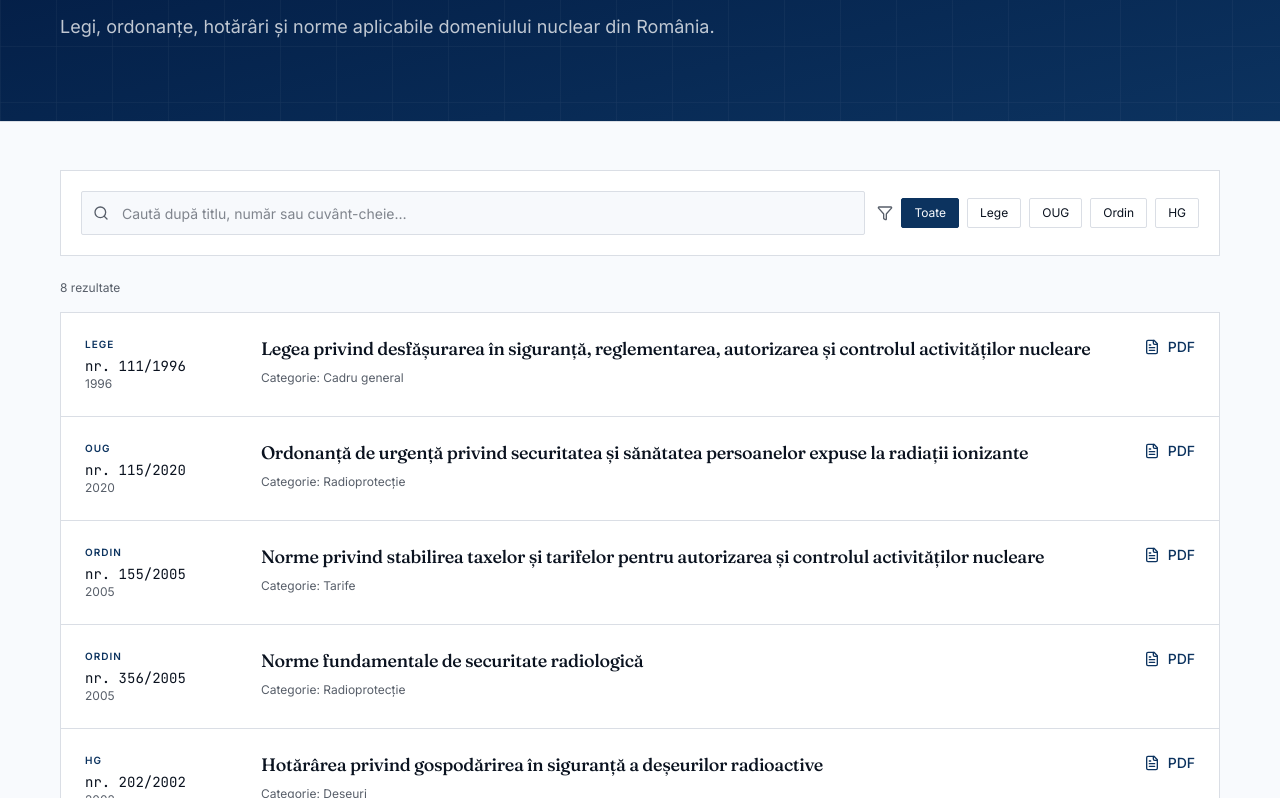
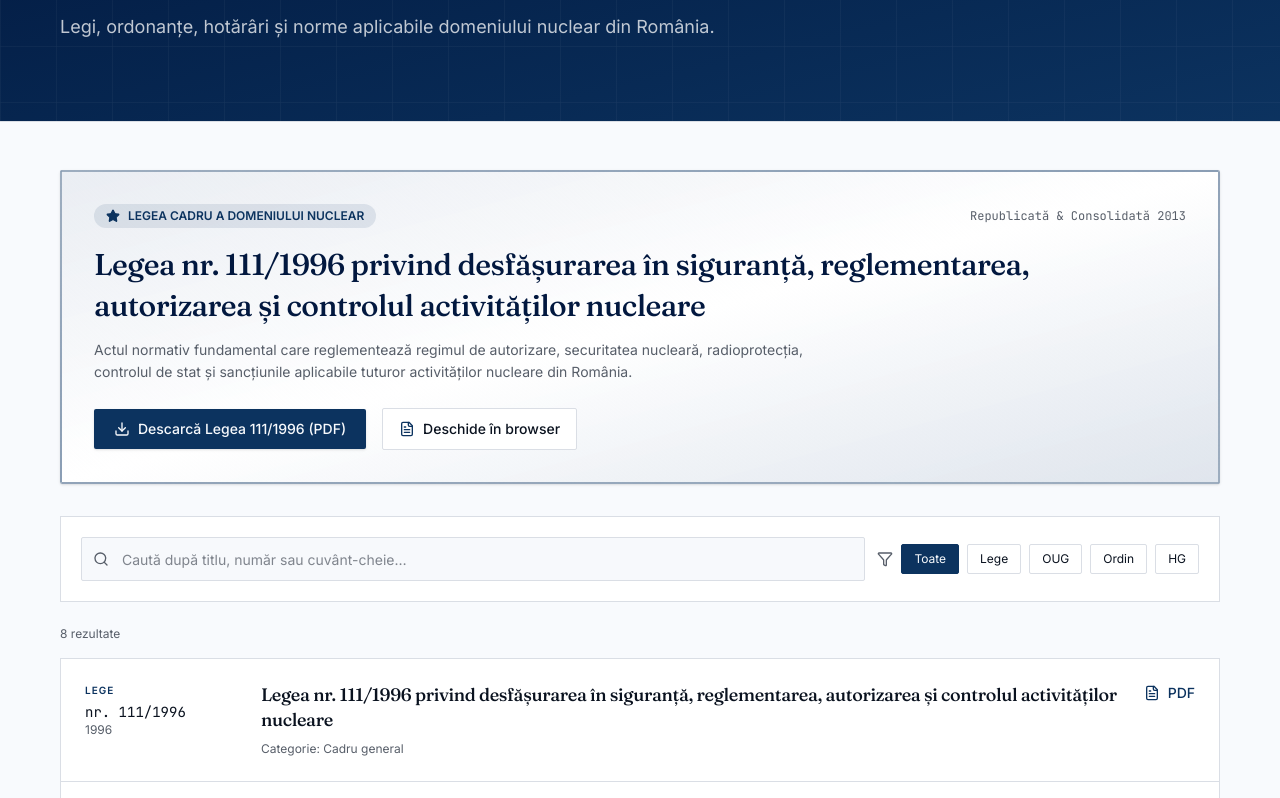
Before and after one commit to mihnea2456/cncan, a React (Vite) app: page /legislatie in a window 1280 px wide. Shown: the part 1222-2020 px from the top of the page. Built offline with nearby package versions, Linux system fonts and the light colour scheme.

Commit message:
Add Legea 111/1996 PDF document and feature banner in legislation page

```diff
--- a/src/routes/legislatie.tsx
+++ b/src/routes/legislatie.tsx
@@ -1,5 +1,5 @@
 import { createFileRoute } from "@tanstack/react-router";
-import { Search, FileText, Filter, HelpCircle } from "lucide-react";
+import { Search, FileText, Filter, HelpCircle, Star, Download } from "lucide-react";
 import { useI18n } from "@/lib/i18n";
 import { PageHeader } from "@/components/page-header";
 import { useState } from "react";
@@ -8,7 +8,7 @@ export const Route = createFileRoute("/legislatie")({
   head: () => ({
     meta: [
       { title: "Legislație nucleară — CNCAN" },
-      { name: "description", content: "Registrul legislativ CNCAN: legi, ordonanțe, hotărâri și norme aplicabile domeniului nuclear din România." },
+      { name: "description", content: "Registrul legislativ CNCAN: Legea 111/1996, ordonanțe, hotărâri și norme aplicabile domeniului nuclear din România." },
       { property: "og:title", content: "Registrul legislativ CNCAN" },
       { property: "og:description", content: "Toate actele normative aplicabile domeniului nuclear." },
     ],
@@ -17,14 +17,72 @@ export const Route = createFileRoute("/legislatie")({
 });
 
 const items = [
-  { no: "111/1996", type: "Lege", title_ro: "Legea privind desfășurarea în siguranță, reglementarea, autorizarea și controlul activităților nucleare", title_en: "Law on the safe conduct, regulation, licensing and control of nuclear activities", year: 1996, cat: "Cadru general" },
-  { no: "115/2020", type: "OUG", title_ro: "Ordonanță de urgență privind securitatea și sănătatea persoanelor expuse la radiații ionizante", title_en: "Emergency ordinance on health & safety of persons exposed to ionizing radiation", year: 2020, cat: "Radioprotecție" },
-  { no: "155/2005", type: "Ordin", title_ro: "Norme privind stabilirea taxelor și tarifelor pentru autorizarea și controlul activităților nucleare", title_en: "Rules on establishing fees for licensing and control of nuclear activities", year: 2005, cat: "Tarife" },
-  { no: "356/2005", type: "Ordin", title_ro: "Norme fundamentale de securitate radiologică", title_en: "Fundamental radiological safety norms", year: 2005, cat: "Radioprotecție" },
-  { no: "202/2002", type: "HG", title_ro: "Hotărârea privind gospodărirea în siguranță a deșeurilor radioactive", title_en: "Decision on safe management of radioactive waste", year: 2002, cat: "Deșeuri" },
-  { no: "63/2018", type: "Ordin", title_ro: "Norme privind cerințele pentru autorizarea personalului cu responsabilități în domeniul nuclear", title_en: "Rules on requirements for licensing personnel with nuclear responsibilities", year: 2018, cat: "Personal" },
-  { no: "48/2018", type: "Ordin", title_ro: "Norme privind planul național de acțiune pentru radon", title_en: "Rules on the national radon action plan", year: 2018, cat: "Radon" },
-  { no: "5/2015", type: "Lege", title_ro: "Legea privind unele măsuri pentru facilitarea schimbului transfrontalier de informații", title_en: "Law on measures for cross-border information exchange", year: 2015, cat: "Cadru general" },
+  {
+    no: "111/1996",
+    type: "Lege",
+    title_ro: "Legea nr. 111/1996 privind desfășurarea în siguranță, reglementarea, autorizarea și controlul activităților nucleare",
+    title_en: "Law no. 111/1996 on the safe conduct, regulation, licensing and control of nuclear activities",
+    year: 1996,
+    cat: "Cadru general",
+    featured: true,
+    pdfUrl: "/documents/Legea_111_1996.pdf",
+  },
+  {
+    no: "115/2020",
+    type: "OUG",
+    title_ro: "Ordonanță de urgență privind securitatea și sănătatea persoanelor expuse la radiații ionizante",
+    title_en: "Emergency ordinance on health & safety of persons exposed to ionizing radiation",
+    year: 2020,
+    cat: "Radioprotecție",
+  },
+  {
+    no: "155/2005",
+    type: "Ordin",
+    title_ro: "Norme privind stabilirea taxelor și tarifelor pentru autorizarea și controlul activităților nucleare",
+    title_en: "Rules on establishing fees for licensing and control of nuclear activities",
+    year: 2005,
+    cat: "Tarife",
+  },
+  {
+    no: "356/2005",
+    type: "Ordin",
+    title_ro: "Norme fundamentale de securitate radiologică",
+    title_en: "Fundamental radiological safety norms",
+    year: 2005,
+    cat: "Radioprotecție",
+  },
+  {
+    no: "202/2002",
+    type: "HG",
+    title_ro: "Hotărârea privind gospodărirea în siguranță a deșeurilor radioactive",
+    title_en: "Decision on safe management of radioactive waste",
+    year: 2002,
+    cat: "Deșeuri",
+  },
+  {
+    no: "63/2018",
+    type: "Ordin",
+    title_ro: "Norme privind cerințele pentru autorizarea personalului cu responsabilități în domeniul nuclear",
+    title_en: "Rules on requirements for licensing personnel with nuclear responsibilities",
+    year: 2018,
+    cat: "Personal",
+  },
+  {
+    no: "48/2018",
+    type: "Ordin",
+    title_ro: "Norme privind planul național de acțiune pentru radon",
+    title_en: "Rules on the national radon action plan",
+    year: 2018,
+    cat: "Radon",
+  },
+  {
+    no: "5/2015",
+    type: "Lege",
+    title_ro: "Legea privind unele măsuri pentru facilitarea schimbului transfrontalier de informații",
+    title_en: "Law on measures for cross-border information exchange",
+    year: 2015,
+    cat: "Cadru general",
+  },
 ];
 
 function LegPage() {
@@ -44,10 +102,57 @@ function LegPage() {
     return matchQ && matchF;
   });
 
+  const featuredItem = items.find((i) => i.featured);
+
   return (
     <>
       <PageHeader eyebrow="02" title={t("leg.title")} subtitle={t("leg.sub")} />
       <section className="container-page py-12">
+        {/* LEGEA 111/1996 FEATURED CARD */}
+        {featuredItem && (!filter || filter === featuredItem.type) && (!query || "111/1996".includes(query.toLowerCase()) || "legea".includes(query.toLowerCase()) || "nucleare".includes(query.toLowerCase())) && (
+          <div className="mb-8 rounded-sm border-2 border-brand/40 bg-gradient-to-br from-brand-deep/5 via-card to-brand/10 p-6 md:p-8 shadow-sm">
+            <div className="flex flex-wrap items-center justify-between gap-3">
+              <div className="inline-flex items-center gap-2 rounded-full bg-brand/10 px-3 py-1 text-xs font-semibold text-brand">
+                <Star className="h-3.5 w-3.5 fill-brand text-brand" />
+                {lang === "ro" ? "LEGEA CADRU A DOMENIULUI NUCLEAR" : "FRAMEWORK LAW OF NUCLEAR SECTOR"}
+              </div>
+              <span className="font-mono text-xs text-muted-foreground">Republicată & Consolidată 2013</span>
+            </div>
+
+            <h2 className="mt-4 font-display text-2xl md:text-3xl text-brand-deep leading-snug">
+              {lang === "ro" ? featuredItem.title_ro : featuredItem.title_en}
+            </h2>
+
+            <p className="mt-3 text-sm text-muted-foreground leading-relaxed max-w-3xl">
+              {lang === "ro"
+                ? "Actul normativ fundamental care reglementează regimul de autorizare, securitatea nucleară, radioprotecția, controlul de stat și sancțiunile aplicabile tuturor activităților nucleare din România."
+                : "The main legislative act regulating licensing, nuclear safety, radiation protection, state control, and sanctions for all nuclear activities in Romania."}
+            </p>
+
+            <div className="mt-6 flex flex-wrap items-center gap-4">
+              <a
+                href={featuredItem.pdfUrl}
+                target="_blank"
+                rel="noreferrer"
+                className="inline-flex items-center gap-2 rounded-sm bg-brand px-5 py-2.5 text-sm font-medium text-primary-foreground transition-colors hover:bg-brand-deep shadow-sm"
+              >
+                <Download className="h-4 w-4" />
+                {lang === "ro" ? "Descarcă Legea 111/1996 (PDF)" : "Download Law 111/1996 (PDF)"}
+              </a>
+              <a
+                href={featuredItem.pdfUrl}
+                target="_blank"
+                rel="noreferrer"
+                className="inline-flex items-center gap-2 rounded-sm border border-border bg-card px-4 py-2.5 text-sm font-medium text-foreground transition-colors hover:bg-accent"
+              >
+                <FileText className="h-4 w-4 text-brand" />
+                {lang === "ro" ? "Deschide în browser" : "Open in browser"}
+              </a>
+            </div>
+          </div>
+        )}
+
+        {/* SEARCH AND FILTERS */}
         <div className="border border-border bg-card p-5 flex flex-wrap items-center gap-3">
           <div className="flex-1 min-w-[240px] relative">
             <Search className="absolute left-3 top-1/2 -translate-y-1/2 h-4 w-4 text-muted-foreground" />
@@ -111,7 +216,12 @@ function LegPage() {
                     {lang === "ro" ? "Categorie" : "Category"}: {it.cat}
                   </div>
                 </div>
-                <a href="#" className="inline-flex items-center gap-2 text-sm text-brand hover:text-brand-deep font-medium">
+                <a
+                  href={it.pdfUrl || "#"}
+                  target="_blank"
+                  rel="noreferrer"
+                  className="inline-flex items-center gap-2 text-sm text-brand hover:text-brand-deep font-medium"
+                >
                   <FileText className="h-4 w-4" /> PDF
                 </a>
               </article>
```
Also changed, not shown: 2 other files (tests, documents, lock files or other folders).
